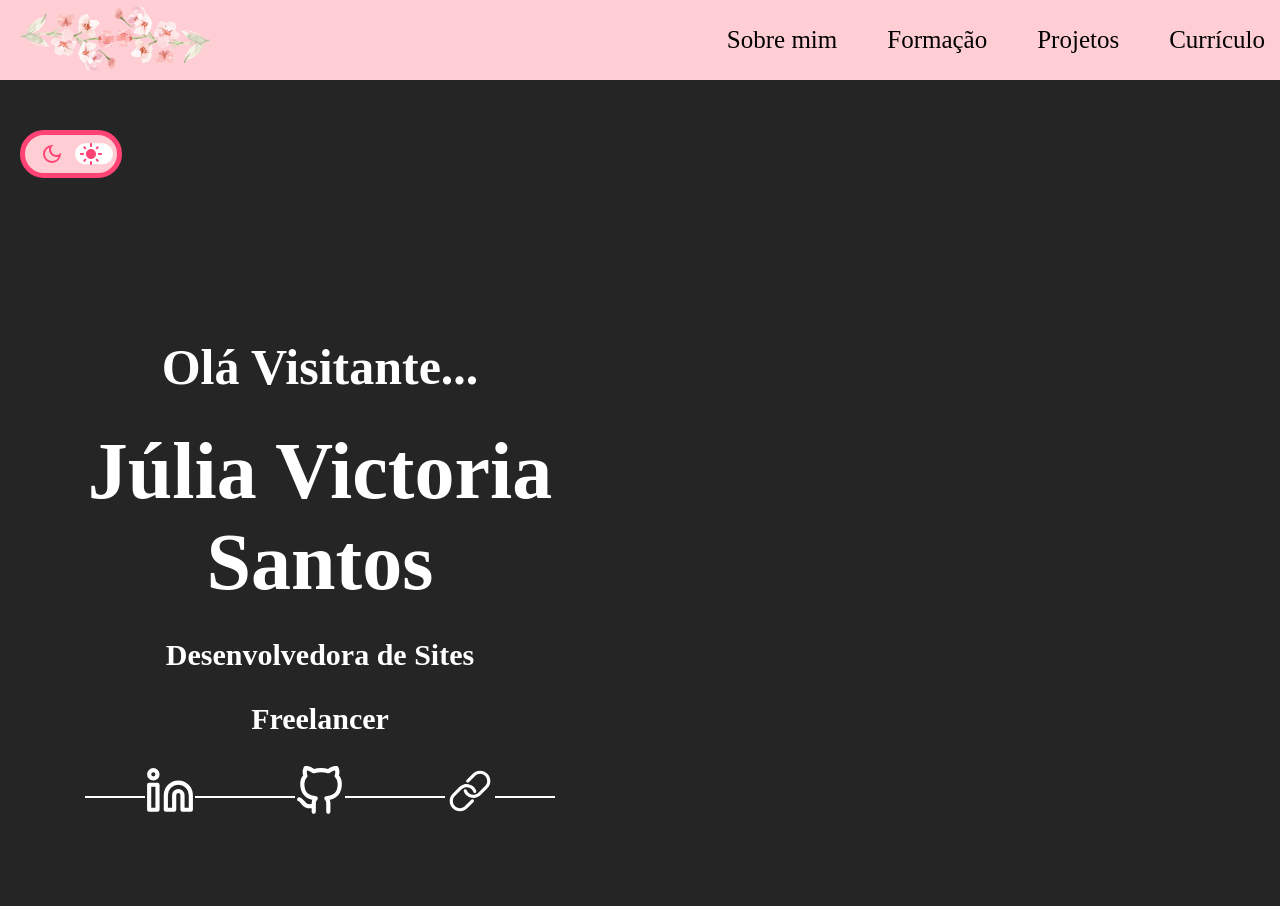
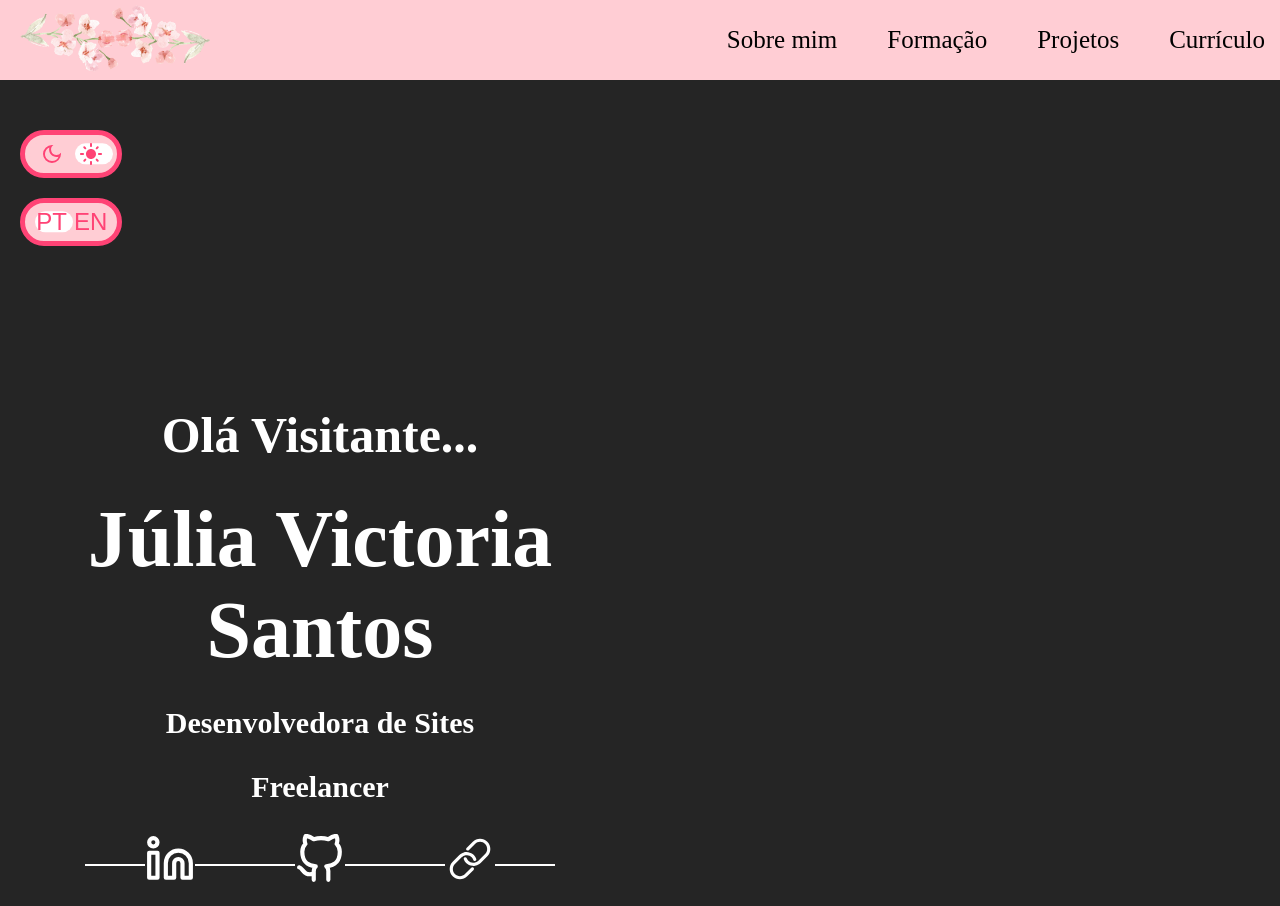
Before and after one commit to jsvictorias/portfolio, a React (Create React App) app: page / in a window 1280 px wide. Before the commit the page ends 838 px from the top, so only its background shows below. Built offline with nearby package versions, Linux system fonts and the light colour scheme; a web font is replaced by a local one.

Commit message:
feat: switch para troca de linguagem

```diff
--- /dev/null
+++ b/src/components/atoms/LanguageSwitch/helpers.ts
@@ -0,0 +1,17 @@
+import { useState } from "react";
+
+export const useLanguageSwitch = () => {
+  const [language, setLanguage] = useState<'pt' | 'en'>('pt');
+
+  const toggleLanguage = () => {
+    setLanguage((prev) => (prev === 'pt' ? 'en' : 'pt'));
+  };
+
+  const switchClass = language === 'pt' ? 'language-switch--light' : 'language-switch--dark';
+
+  return {
+    language,
+    toggleLanguage,
+    switchClass,
+  };
+};
--- /dev/null
+++ b/src/components/atoms/LanguageSwitch/index.tsx
@@ -0,0 +1,29 @@
+import React from 'react';
+import './style.css';
+import { useLanguageSwitch } from "./helpers";
+
+const LanguageSwitch: React.FC = () => {
+  const { language, toggleLanguage, switchClass } = useLanguageSwitch();
+
+  return (
+    <button
+      type="button"
+      className={`language-switch ${switchClass}`}
+      onClick={toggleLanguage}
+    >
+      <div className="language-switch__inner">
+        <div className="language-switch__thumb" />
+
+        <span className="language-switch__icon language-switch__icon--dark">
+          PT
+        </span>
+
+        <span className="language-switch__icon language-switch__icon--light">
+          EN
+        </span>
+      </div>
+    </button>
+  );
+};
+
+export default LanguageSwitch;
--- /dev/null
+++ b/src/components/atoms/LanguageSwitch/style.css
@@ -0,0 +1,75 @@
+.language-switch {
+  position: relative;
+  border: none;
+  cursor: pointer;
+  border-radius: 999px;
+  padding: 0;
+  background: var(--color-baby-pink);
+  border: var(--color-dark-pink) 0.5rem solid;
+  display: inline-flex;
+  align-items: center;
+  justify-content: center;
+
+  width: clamp(80px, 8vw, 120px);
+  height: clamp(36px, 4.5vw, 48px);
+
+  outline: none;
+}
+
+.language-switch:focus-visible {
+  box-shadow: 0 0 0 2px var(--color-shadow-gray), 0 0 0 4px var(--color-dark-pink);
+}
+
+.language-switch__inner {
+  position: relative;
+  width: 90%;
+  height: 70%;
+  border-radius: 999px;
+  background: var(--color-baby-pink);
+  display: flex;
+  align-items: center;
+  justify-content: space-between;
+  padding: 0 0.25rem;
+  overflow: hidden;
+}
+
+.language-switch__thumb {
+  position: absolute;
+  top: 50%;
+  transform: translateY(-50%);
+  width: 45%;
+  height: 80%;
+  border-radius: 99.9rem;
+  background: var(--color-white);
+  transition: transform 0.22s ease-out;
+  z-index: 1;
+}
+
+.language-switch--light .language-switch__thumb {
+  transform: translate(8%, -50%);
+}
+
+.language-switch--dark .language-switch__thumb {
+  transform: translate(115%, -50%);
+}
+
+.language-switch__icon {
+  z-index: 2;
+  flex: 1;
+  display: flex;
+  align-items: center;
+  justify-content: center;
+  color: var(--color-dark-pink);
+  font-size: clamp(1.4rem, 2.2vw, 2.4rem);
+}
+.language-switch--light .language-switch__icon--light {
+  color: var(--color-dark-pink);
+}
+.language-switch--dark .language-switch__icon--dark {
+  color: var(--color-dark-pink);
+}
+@media (max-width: 480px) {
+  .language-switch__inner {
+    width: 92%;
+  }
+}
--- a/src/templates/home/index.tsx
+++ b/src/templates/home/index.tsx
@@ -2,6 +2,7 @@ import { NavBar } from "../../components/atoms/navbar";
 import { Description } from "../../components/atoms/description";
 import './styles.css';
 import ThemeSwitch from "../../components/atoms/ThemeSwitch";
+import LanguageSwitch from "../../components/atoms/LanguageSwitch";
 
 export const Home = () => {
   return (
@@ -10,7 +11,12 @@ export const Home = () => {
 
       <div className="container-home">
         <div className="switchs">
-            <ThemeSwitch />
+            <div className="theme">
+              <ThemeSwitch />
+            </div>
+            <div className="language">
+              <LanguageSwitch />
+            </div>
         </div>
         <div className="grid">
 
--- a/src/templates/home/styles.css
+++ b/src/templates/home/styles.css
@@ -29,6 +29,9 @@
     margin-bottom: 15rem;
     margin-left: 2rem;
 }
+.theme {
+    margin-bottom: 2rem;
+}
 @media (max-width: 768px) {
     .grid {
         grid-template-columns: 1fr;
```
